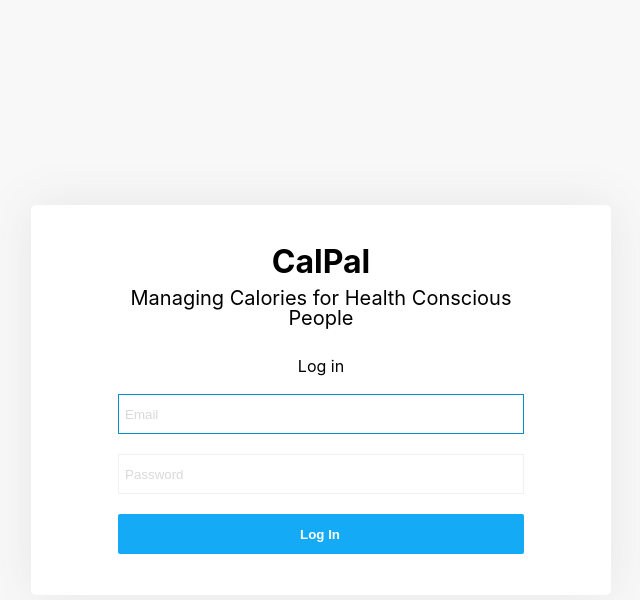
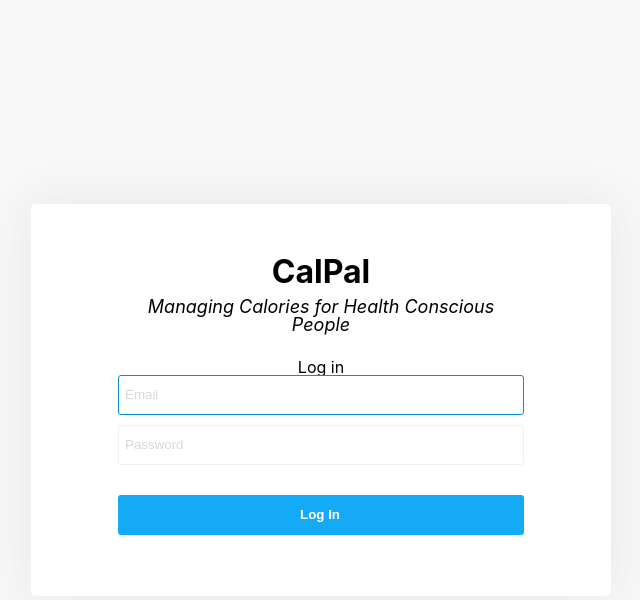
Before and after one commit to nattui/CalPal, a Flask app: page / in a window 1280 px wide. Shown: the top 600 px of the page, without its empty margins (319-959 px from the left). Run offline with Flask 2, Linux system fonts and the light colour scheme; style sheets or scripts are compiled from the project's sources; parts of the project's set-up code (start-up, migrations or seed data) failed here and were passed over.

Commit message:
Update master.scss (Add form text)

```diff
--- a/project/static/master.scss
+++ b/project/static/master.scss
@@ -1,6 +1,4 @@
 // Sass file
-
-// TODO: form-wrapper
 
 @import 'reset';
 
@@ -61,6 +59,7 @@ html, body {
   box-sizing: border-box;
   width: 580px;
   text-align: center;
+  padding: 4% 0% 4% 0%;
 
   .center {
     @extend %flexbox;
@@ -69,17 +68,19 @@ html, body {
   h1 {
     font-size: 32px;
     font-weight: 700;
-    margin: $form-margin 0px 10px 0px;
+    margin: 0px 0px 10px 0px;
   }
 
   h2 {
-    font-size: 20px;
-    margin-bottom: 30px;
+    font-style: italic;
+    font-size: 18px;
+    margin-bottom: 25px;
   }
 
-  p {
-    color: black;
-    font-size: 16px;
+  .form-header p {
+    margin-bottom: 15px;
+    color: #646f79;
+    font-size: 14px;
   }
 
   a {
@@ -108,12 +109,13 @@ form {
 
     // Form input fields
   input[type="email"], input[type="password"], button[type="submit"] {
-    margin-top: 20px;
+    margin-bottom: 10px;
     padding-left: 4px;
     border: 1px solid rgb(240, 240, 240);
     box-sizing: border-box;
     width: 100%;
     height: 40px;
+    border-radius: 3px;
     outline: none;
     transition: 0.25s;
   }
@@ -136,9 +138,9 @@ form {
 
   // Buttom with submit type
   button[type="submit"] {
-    margin-bottom: $form-margin;
+    margin-top: 20px;
     background-color: $accent-color;
-    border-radius: 2px;
+    border-radius: 3px;
     border: none;
     color: white;
     font-weight: bolder;
@@ -154,4 +156,19 @@ form {
     padding-top: 5px;
   }
 
+  .input-label {
+    padding: 10px 0px 25px 0px;
+  }
+
+  label {
+    color: #646f79;
+    display: block;
+    float: left;
+  }
+
+  span {
+    float: right;
+    color: #FF5555;
+  }
+
 }
```
